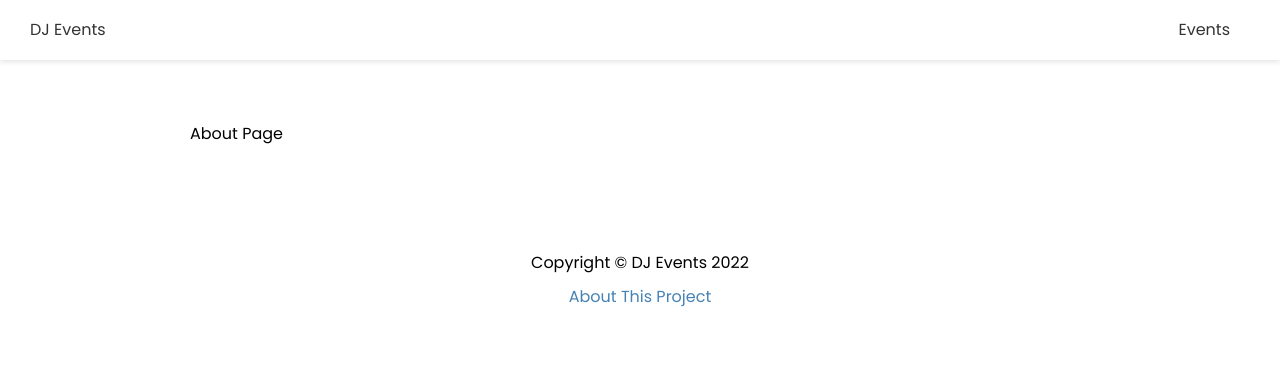
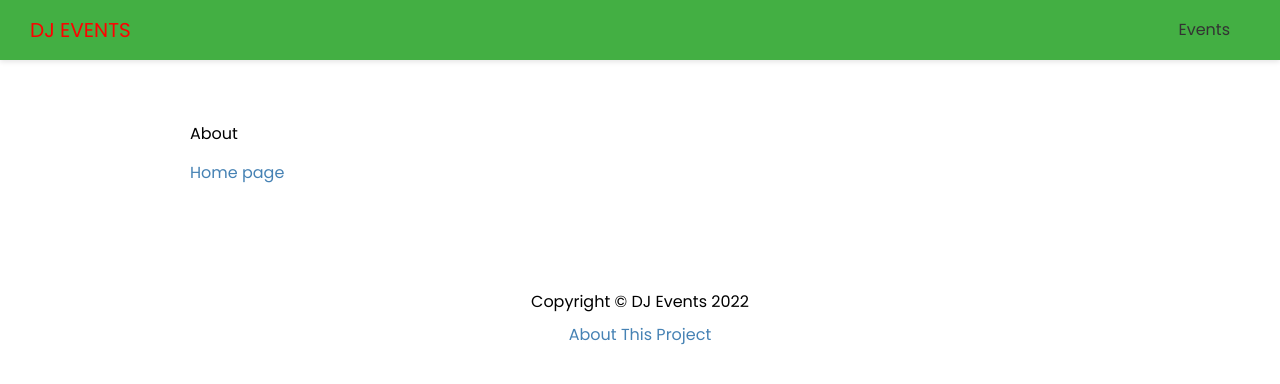
Before and after one commit to toddmckenzie/nextjs-course, a Next.js app in the folder dj/: page /about in a window 1280 px wide. Shown: the top 384 px of the page. Built offline with nearby package versions, Linux system fonts and the light colour scheme.

Commit message:
header styling working

```diff
--- a/dj/components/Header.js
+++ b/dj/components/Header.js
@@ -4,7 +4,7 @@ import styles from '../styles/Header.module.css'
 export default function Header() {
   return (
     <header className={styles.header}>
-        <div className={styles.log}>
+        <div className={styles.logo}>
             <Link href='/'>
                 <a>DJ Events</a>
             </Link>
--- a/dj/pages/about.js
+++ b/dj/pages/about.js
@@ -1,7 +1,14 @@
 import Layout from '../components/Layout'
+import Link from 'next/link'
 
 export default function AboutPage() {
   return (
-    <Layout title='About DJ Events'>About Page</Layout>
+    <Layout title='About DJ Events'>
+    <div>
+    <p>About</p>
+    <Link href="/">Home page</Link>
+    </div>
+
+    </Layout>
     )
 }
--- a/dj/styles/Header.module.css
+++ b/dj/styles/Header.module.css
@@ -2,7 +2,7 @@
     display: flex;
     justify-content: space-between;
     align-items: center;
-    background: #fff;
+    background:rgb(67, 175, 67);
     color: #333;
     height: 60px;
     padding: 0 30px;
```
Also changed, not shown: dj/pages/index.js (+7 -5 lines).
